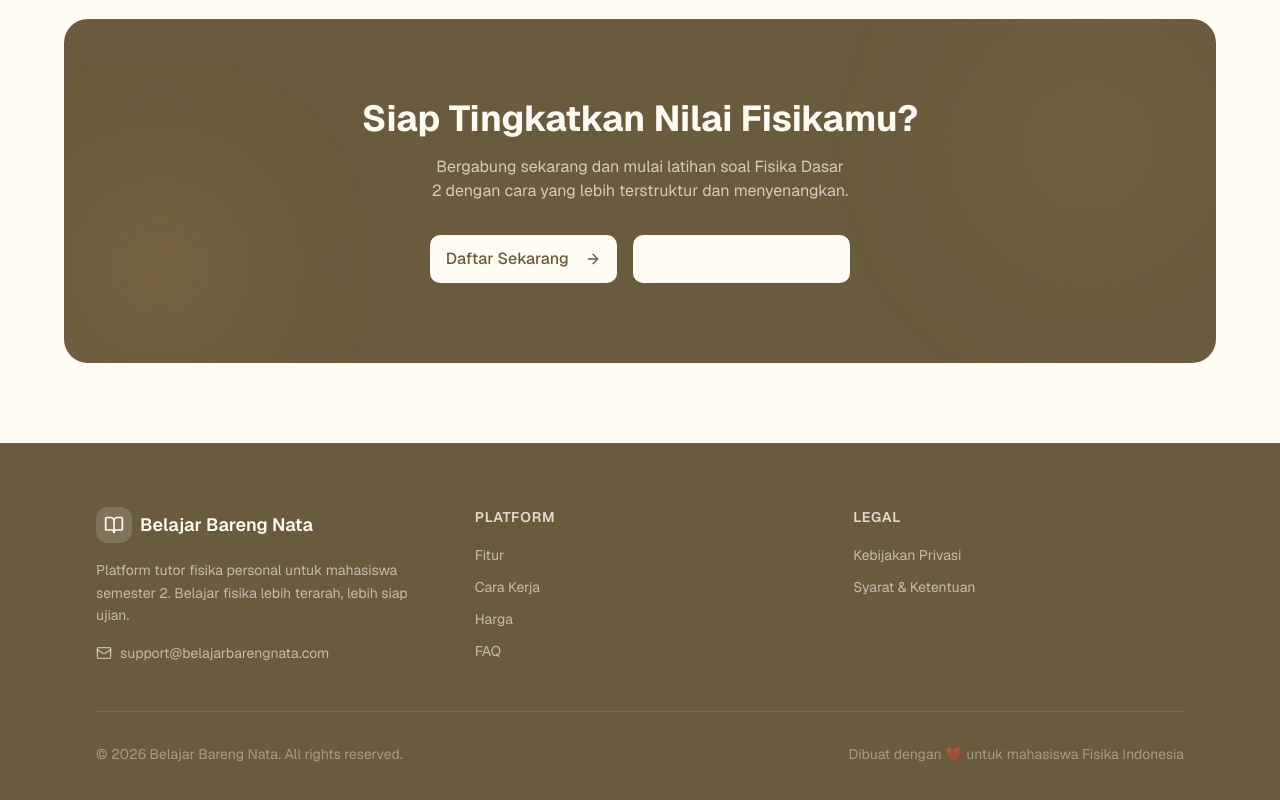
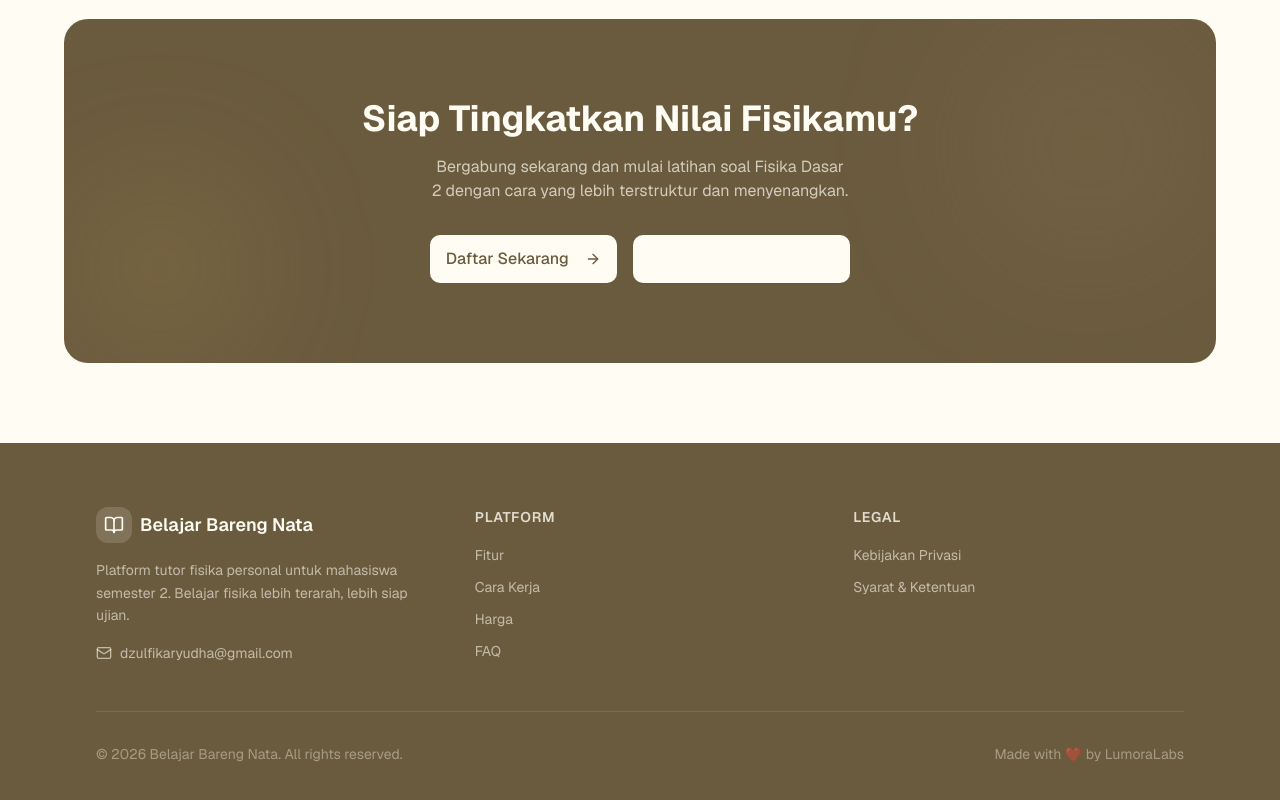
Before and after one commit to pranata-dev/bbn-website, a Next.js app: page / in a window 1280 px wide. Shown: the part 4531-5331 px from the top of the page. Built offline with nearby package versions, Linux system fonts and the light colour scheme.

Commit message:
feat(content): update footer credit to LumoraLabs and change contact email

```diff
--- a/src/components/landing/Footer.tsx
+++ b/src/components/landing/Footer.tsx
@@ -34,7 +34,7 @@ export function Footer() {
                         </p>
                         <div className="flex items-center gap-2 text-sm text-cream/60">
                             <Mail className="w-4 h-4" />
-                            <span>support@belajarbarengnata.com</span>
+                            <span>dzulfikaryudha@gmail.com</span>
                         </div>
                     </div>
 
@@ -78,7 +78,7 @@ export function Footer() {
                         © {new Date().getFullYear()} {APP_NAME}. All rights reserved.
                     </p>
                     <p className="text-sm text-cream/40">
-                        Dibuat dengan ❤️ untuk mahasiswa Fisika Indonesia
+                        Made with ❤️ by LumoraLabs
                     </p>
                 </div>
             </div>
```
